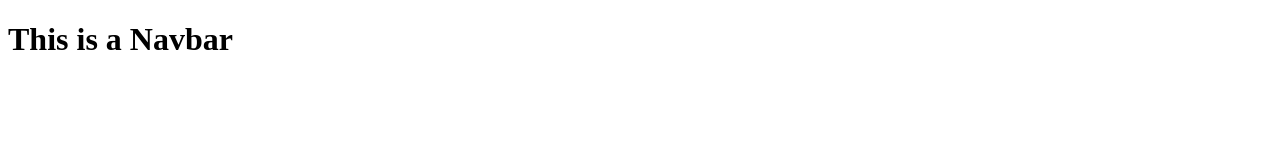
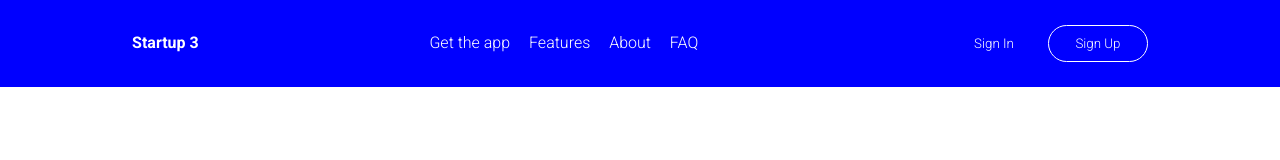
Before and after one commit to natachigram/navbarr, a plain HTML site: page index.html in a window 1280 px wide. Drawn offline with Linux system fonts and the light colour scheme.

Commit message:
created a navbar

```diff
--- a/index.html
+++ b/index.html
@@ -2,8 +2,21 @@
 <html>
   <head>
     <title>Navbar</title>
+    <link rel="stylesheet" href="style.css" />
   </head>
   <body>
-    <h1>This is a Navbar</h1>
+    <nav>
+      <div class="sub-nav"><span>Startup 3</span></div>
+      <div class="sub-nav">
+        <a href="">Get the app</a>
+        <a href="">Features</a>
+        <a href="">About</a>
+        <a href="">FAQ</a>
+      </div>
+      <div class="sub-nav last">
+        <button class="no-border">Sign In</button>
+        <button>Sign Up</button>
+      </div>
+    </nav>
   </body>
 </html>
--- /dev/null
+++ b/style.css
@@ -0,0 +1,47 @@
+@import url('https://fonts.googleapis.com/css2?family=Roboto:wght@300;700&display=swap');
+
+* {
+  margin: 0;
+  padding: 0;
+  box-sizing: border-box;
+  color: white;
+  text-decoration: none;
+  font-family: 'Roboto', sans-serif;
+}
+
+nav {
+  background-color: blue;
+  padding: 25px 10px;
+  text-align: center;
+}
+
+.sub-nav {
+  display: inline;
+  margin-right: 18%;
+}
+
+a {
+  text-align: center;
+  margin-right: 15px;
+}
+
+.last {
+  margin-right: 0;
+}
+
+span {
+  font-weight: 700;
+}
+
+button {
+  background-color: transparent;
+  width: 100px;
+  padding: 10px;
+  border: solid 1px white;
+  border-radius: 20px;
+  cursor: pointer;
+}
+
+.no-border {
+  border: none;
+}
```
